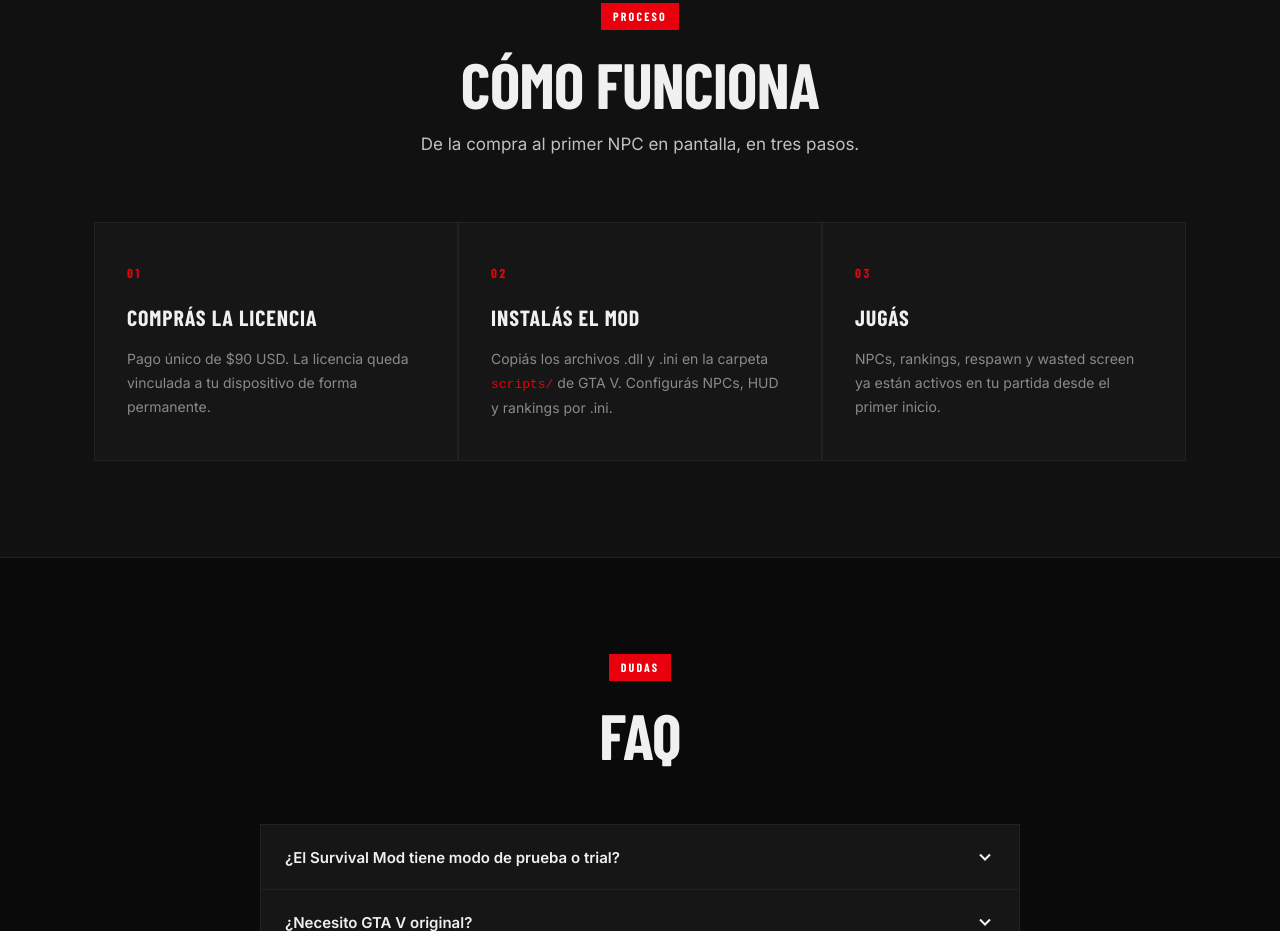
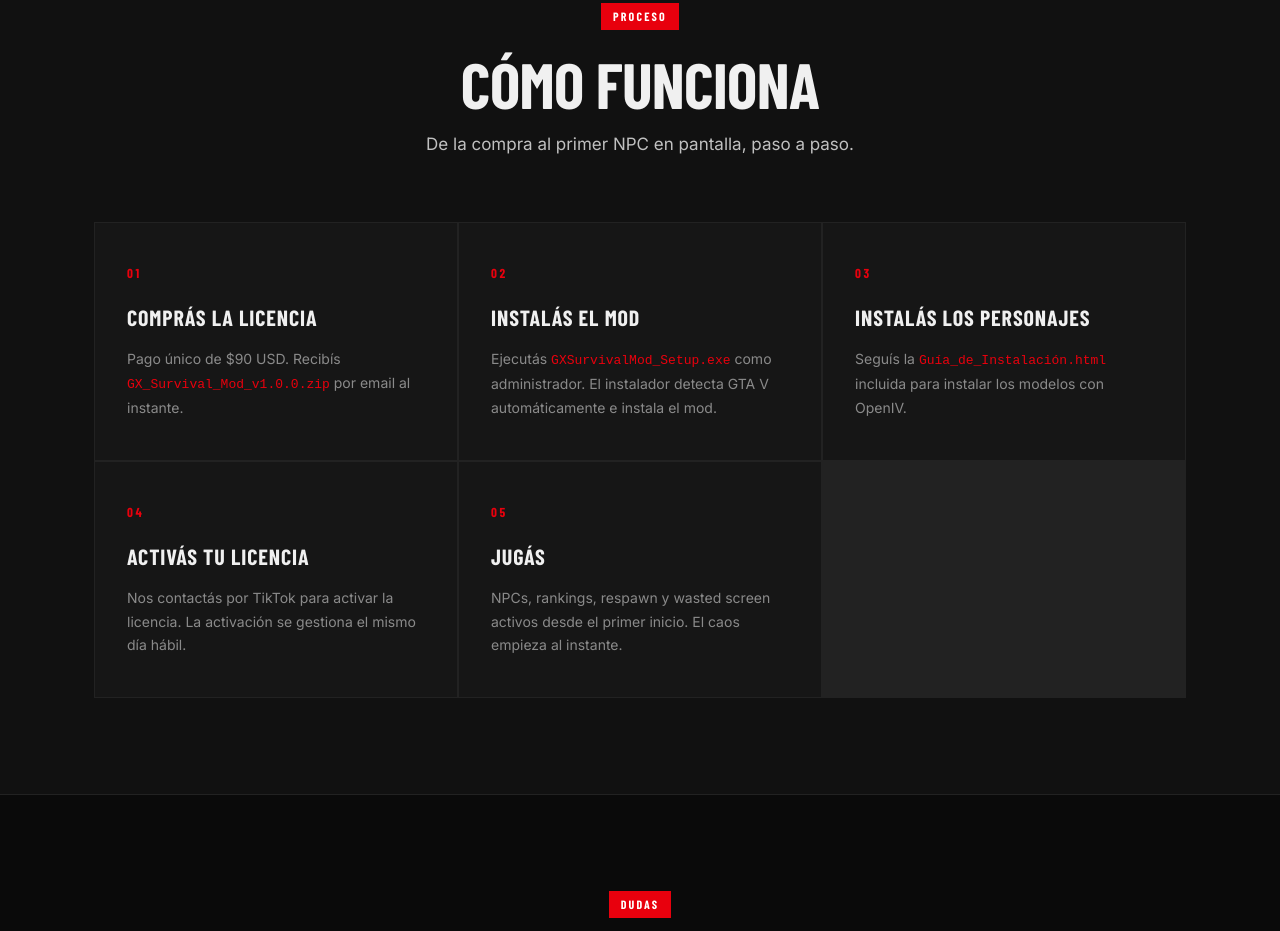
Before and after one commit to GXInteractive/gxinteractive.github.io, a plain HTML site: page index.html in a window 1280 px wide. Shown: the part 3174-4105 px from the top of the page. Drawn offline with nearby package versions, Linux system fonts and the light colour scheme; a web font is replaced by a local one.

Commit message:
Update installation steps and descriptions in index.html

```diff
--- a/index.html
+++ b/index.html
@@ -691,27 +691,38 @@
     <div class="proceso-header">
       <div class="eyebrow">PROCESO</div>
       <h2 class="section-title">CÓMO FUNCIONA</h2>
-      <p class="section-sub">De la compra al primer NPC en pantalla, en tres pasos.</p>
+      <p class="section-sub">De la compra al primer NPC en pantalla, paso a paso.</p>
     </div>
     <div class="steps-grid">
       <div class="step">
         <div class="step-num">01</div>
         <h4>Comprás la licencia</h4>
-        <p>Pago único de $90 USD. La licencia queda vinculada a tu dispositivo de forma permanente.</p>
+        <p>Pago único de $90 USD. Recibís <code style="color:var(--red);font-size:13px;">GX_Survival_Mod_v1.0.0.zip</code> por email al instante.</p>
       </div>
       <div class="step">
         <div class="step-num">02</div>
         <h4>Instalás el mod</h4>
-        <p>Copiás los archivos .dll y .ini en la carpeta <code style="color:var(--red);font-size:13px;">scripts/</code> de GTA V. Configurás NPCs, HUD y rankings por .ini.</p>
+        <p>Ejecutás <code style="color:var(--red);font-size:13px;">GXSurvivalMod_Setup.exe</code> como administrador. El instalador detecta GTA V automáticamente e instala el mod.</p>
       </div>
       <div class="step">
         <div class="step-num">03</div>
+        <h4>Instalás los personajes</h4>
+        <p>Seguís la <code style="color:var(--red);font-size:13px;">Guía_de_Instalación.html</code> incluida para instalar los modelos con OpenIV.</p>
+      </div>
+      <div class="step">
+        <div class="step-num">04</div>
+        <h4>Activás tu licencia</h4>
+        <p>Nos contactás por TikTok para activar la licencia. La activación se gestiona el mismo día hábil.</p>
+      </div>
+      <div class="step">
+        <div class="step-num">05</div>
         <h4>Jugás</h4>
-        <p>NPCs, rankings, respawn y wasted screen ya están activos en tu partida desde el primer inicio.</p>
+        <p>NPCs, rankings, respawn y wasted screen activos desde el primer inicio. El caos empieza al instante.</p>
       </div>
     </div>
   </div>
 </section>
+
 
 <!-- ── FAQ ── -->
 <section id="faq">
```
